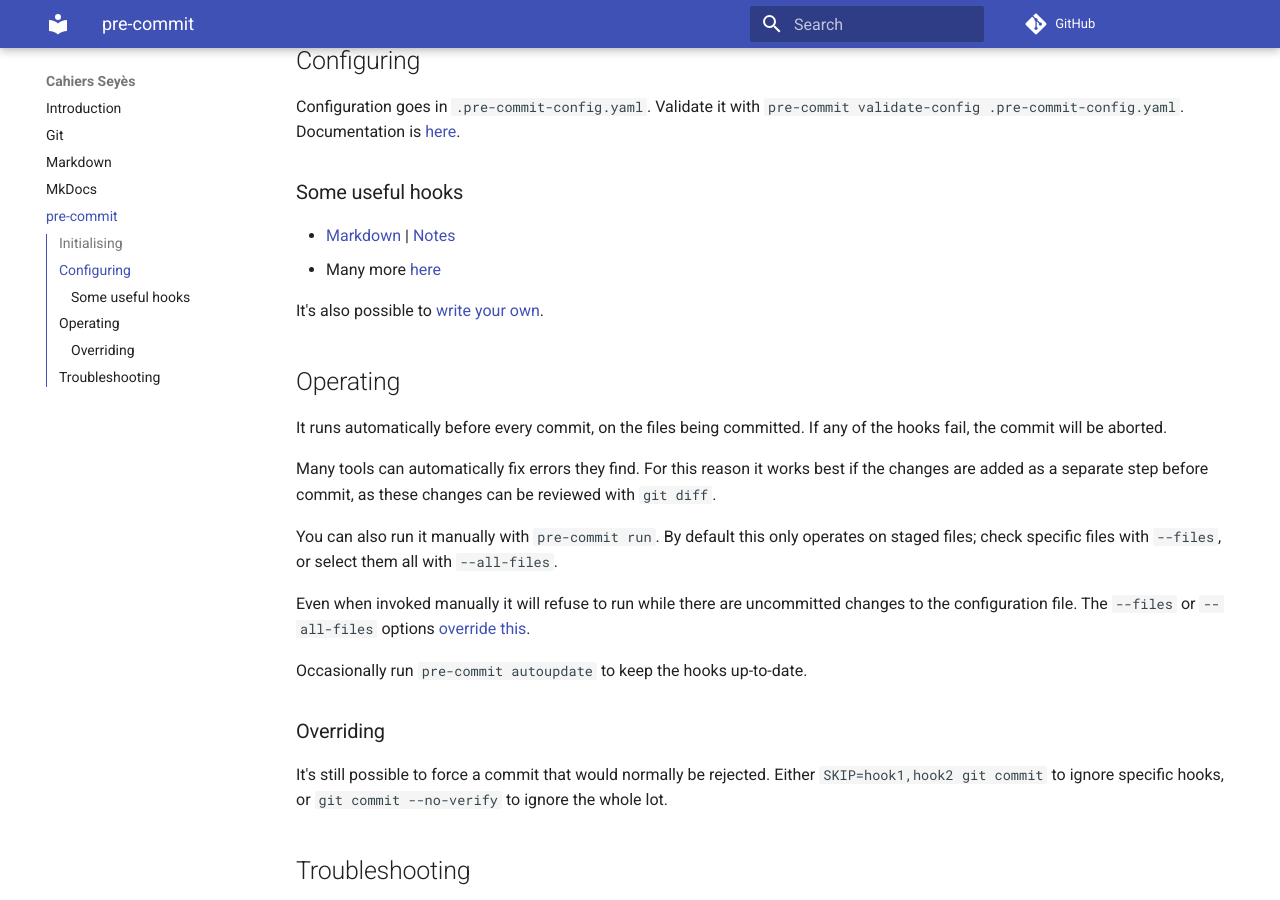
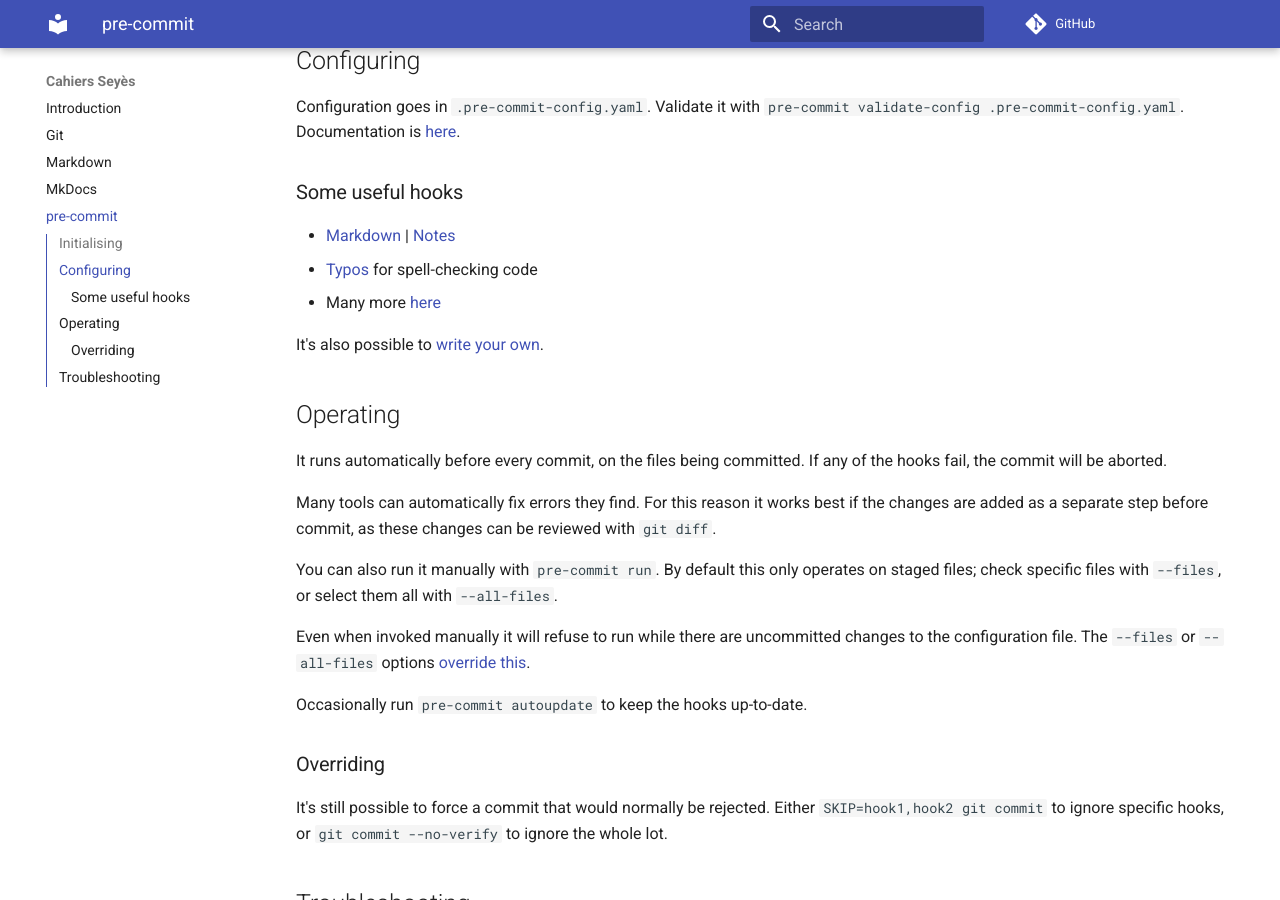
Before and after one commit to ligne/cahiers, an MkDocs documentation site: the page built from docs/pre-commit.md, in a window 1280 px wide and 900 px high, scrolled down 397 px. Built offline with MkDocs 1.6.1 and Material for MkDocs 9.7.7, drawn with Linux system fonts in a browser that asks for light colours; comment, search, counter and statistics services are not loaded.

Commit message:
note typos on the pre-commit page

```diff
--- a/docs/pre-commit.md
+++ b/docs/pre-commit.md
@@ -20,6 +20,7 @@ Documentation is [here](https://pre-commit.com/#plugins).
 ### Some useful hooks
 
 * [Markdown](https://github.com/DavidAnson/markdownlint-cli2?tab=readme-ov-file#pre-commit) | [Notes](markdown.md#pre-commit)
+* [Typos](https://github.com/crate-ci/typos?tab=readme-ov-file) for spell-checking code
 * Many more [here](https://pre-commit.com/hooks.html)
 
 It's also possible to [write your own](https://stefaniemolin.com/articles/devx/pre-commit/hook-creation-guide/).
```
